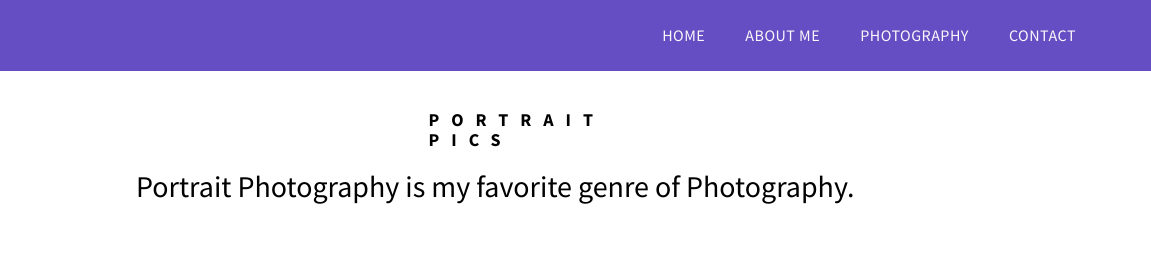
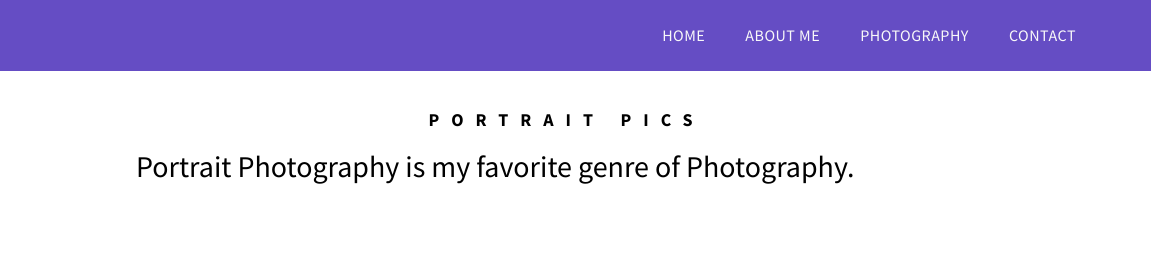
Before and after one commit to SonaliDas01/Blog, a plain HTML site: page Portrait.html in a window 1280 px wide. Shown: the top 280 px of the page, 129-1280 px from the left. Drawn offline with Linux system fonts and the light colour scheme.

Commit message:
Update Portrait.html

```diff
--- a/Portrait.html
+++ b/Portrait.html
@@ -47,7 +47,7 @@
 <section>
      <div class="container" style="margin-top:110px !important;">
           <div class="row">
-               <div class="col-md-offset-5 col-md-3">
+               <div class="col-md-offset-5 col-md-5">
 
                     <div class="about-info">
                          <h3>Portrait Pics</h3>
```
